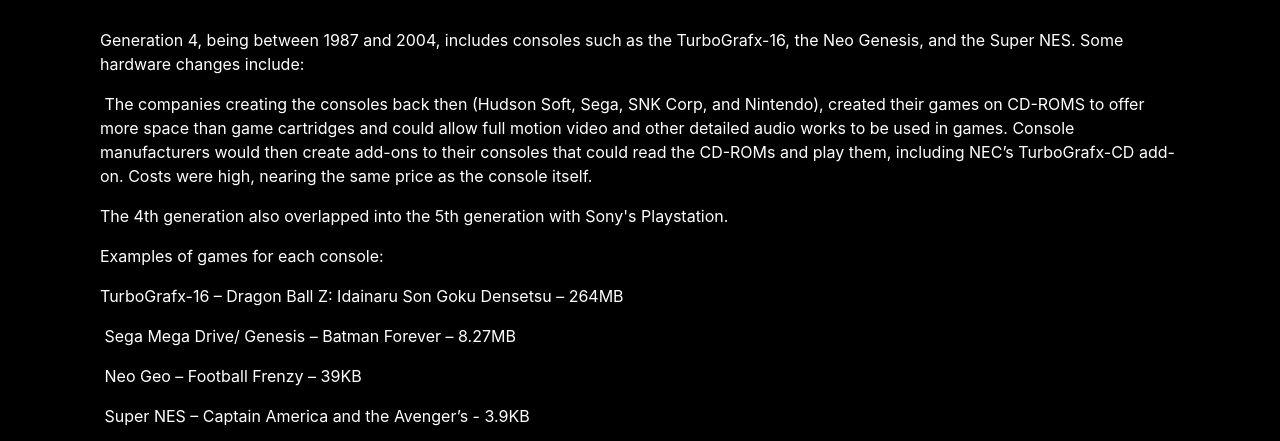
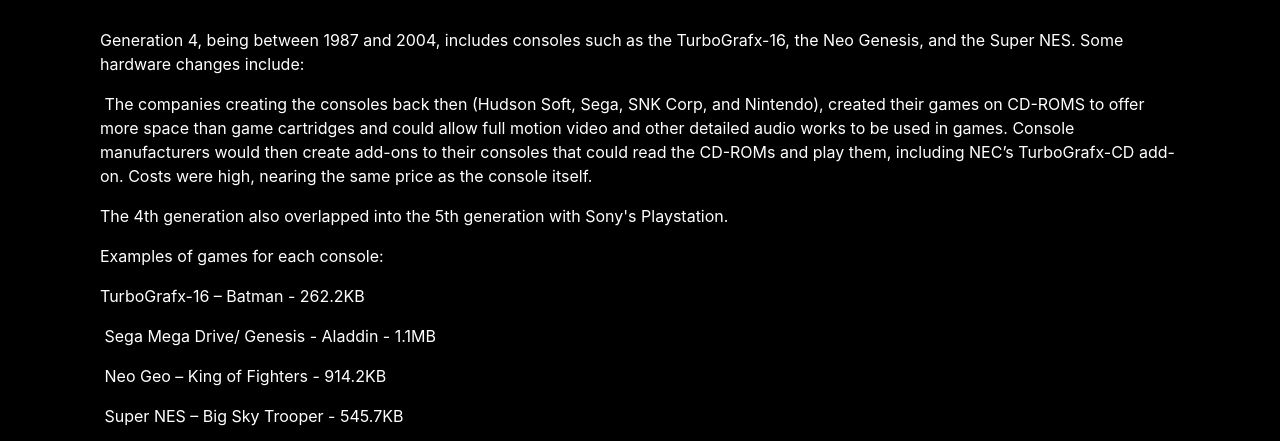
Before and after one commit to AliYaBoi/AliEKC, a plain HTML site: page gen4.html in a window 1280 px wide. Shown: the part 1038-1479 px from the top of the page. Drawn offline with Linux system fonts and the light colour scheme; grey boxes are pictures that could not be loaded.

Commit message:
changed game list on gen 4 to only be native games
blehhhhh :3:3

```diff
--- a/gen4.html
+++ b/gen4.html
@@ -54,10 +54,10 @@
 					<p>&nbsp;The companies creating the consoles back then (Hudson Soft, Sega, SNK Corp, and Nintendo), created their games on CD-ROMS to offer more space than game cartridges and could allow full motion video and other detailed audio works to be used in games. Console manufacturers would then create add-ons to their consoles that could read the CD-ROMs and play them, including NEC’s TurboGrafx-CD add-on. Costs were high, nearing the same price as the console itself. </p>
 					<p>The 4th generation also overlapped into the 5th generation with Sony's Playstation.</p>
 					<p>Examples of games for each console:&nbsp;</p>
-					<p>TurboGrafx-16 – Dragon Ball Z: Idainaru Son Goku Densetsu – 264MB</p>
-					<p>&nbsp;Sega Mega Drive/ Genesis – Batman Forever – 8.27MB</p>
-					<p>&nbsp;Neo Geo – Football Frenzy – 39KB</p>
-                  <p>&nbsp;Super NES – Captain America and the Avenger’s - 3.9KB&nbsp;</p>
+					<p>TurboGrafx-16 – Batman - 262.2KB </p>
+					<p>&nbsp;Sega Mega Drive/ Genesis - Aladdin - 1.1MB</p>
+					<p>&nbsp;Neo Geo – King of Fighters - 914.2KB</p>
+                  <p>&nbsp;Super NES – Big Sky Trooper - 545.7KB</p>
 					<img src="images/content/Neo Geo Edited.png" width="189" height="142" alt=""/>
 <p>&nbsp;</p>
                 </div>
```
